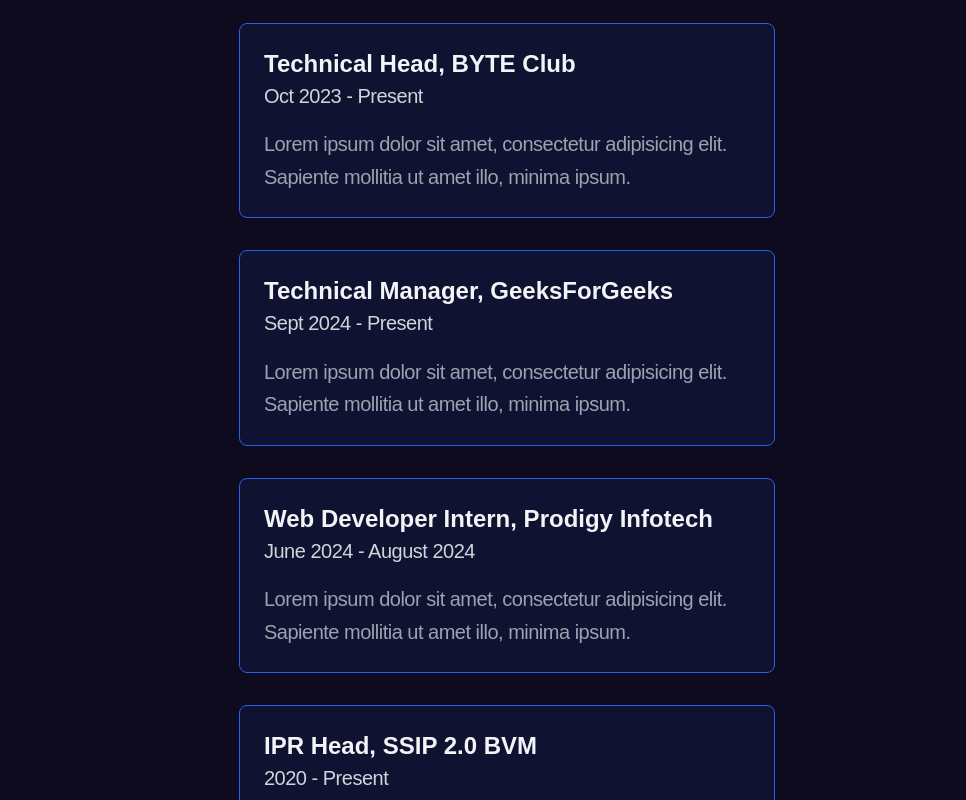
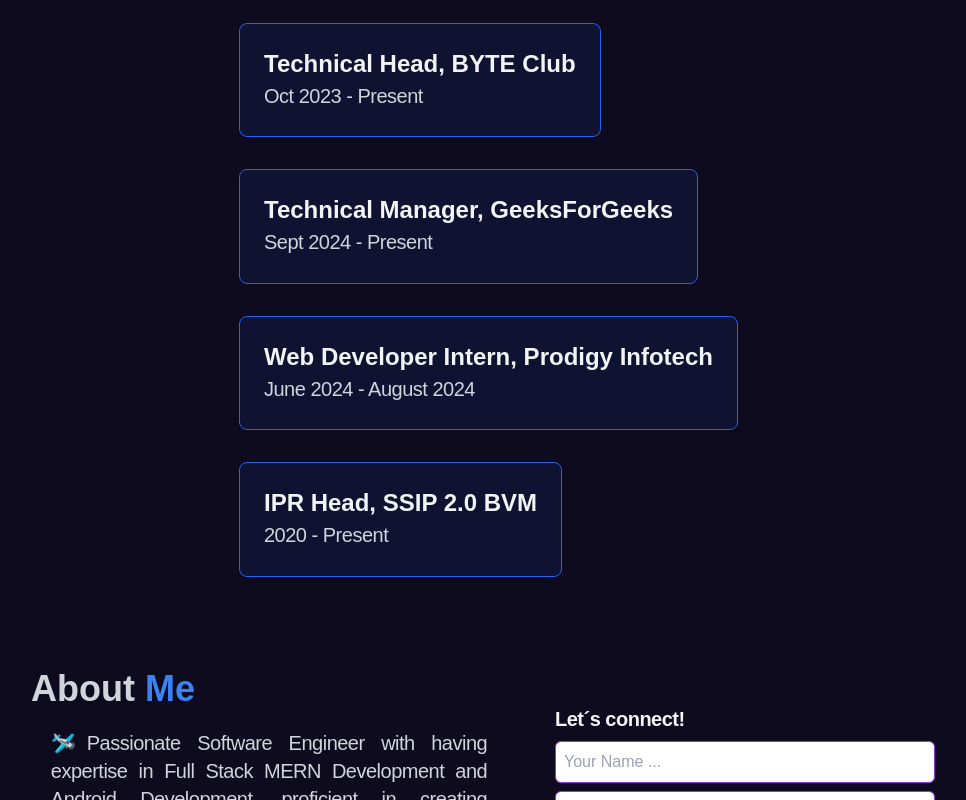
Before and after one commit to sashi59/Portfolio, a React (Vite) app: page / in a window 1280 px wide. Shown: the part 3660-4460 px from the top of the page, without its empty margins (133-1099 px from the left). Built offline with nearby package versions, Linux system fonts and the light colour scheme.

Commit message:
Experience update

```diff
--- a/src/components/Experience.jsx
+++ b/src/components/Experience.jsx
@@ -51,7 +51,7 @@
                 {experience.company}
               </h2>
               <p className="text-gray-300">{experience.period}</p>
-              <p className="text-gray-400 mt-4">{experience.description}</p>
+              {/* <p className="text-gray-400 mt-4">{experience.description}</p> */}
             </motion.div>
           </Reveal>
         ))}
```
